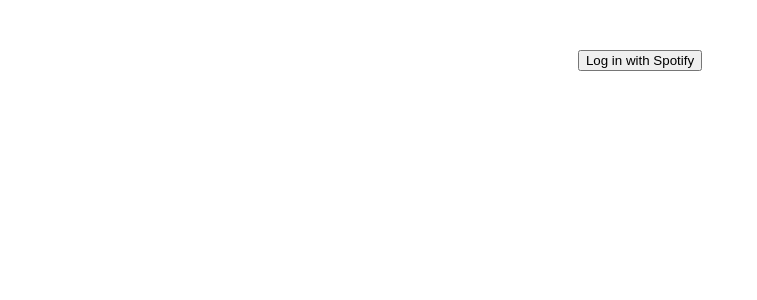
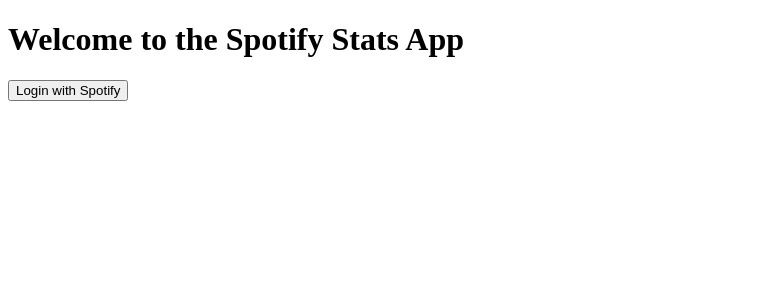
Before and after one commit to erikjohns/331-final-project, a Next.js app: page / in a window 1280 px wide. Shown: the top 300 px of the page, without its empty margins (0-757 px from the left). Built offline with nearby package versions, Linux system fonts and the light colour scheme.

Commit message:
Login Page

```diff
--- a/src/app/page.js
+++ b/src/app/page.js
@@ -1,40 +1,10 @@
-'use client';
-
-import { useEffect, useState } from 'react';
-import { useRouter } from 'next/navigation'; // Updated import for App Router
+import LoginButton from '@/components/LoginButton';
 
 export default function Home() {
-    const [isLoggedIn, setIsLoggedIn] = useState(false);
-    const router = useRouter(); // Using useRouter from 'next/navigation'
-
-    // Check if the user is logged in by looking for the access token in localStorage
-    useEffect(() => {
-        if (typeof window !== 'undefined') { // Ensure this runs only on the client side
-            const token = localStorage.getItem('spotifyAccessToken');
-            if (token) {
-                setIsLoggedIn(true);
-            }
-        }
-    }, []);
-
-    // Handle user logout
-    const handleLogout = () => {
-        localStorage.removeItem('spotifyAccessToken');
-        setIsLoggedIn(false);
-    };
-
     return (
-        <div style={{ textAlign: 'center', marginTop: '50px' }}>
-            {isLoggedIn ? (
-                <>
-                    <h1>Welcome to Your Spotify Dashboard</h1>
-                    <button onClick={handleLogout}>Log Out</button>
-                </>
-            ) : (
-                <button onClick={() => router.push('/login')}>
-                    Log in with Spotify
-                </button>
-            )}
-        </div>
+        <main>
+            <h1>Welcome to the Spotify Stats App</h1>
+            <LoginButton />
+        </main>
     );
 }
--- /dev/null
+++ b/src/components/LoginButton.js
@@ -0,0 +1,9 @@
+import Link from 'next/link';
+
+export default function LoginButton() {
+    return (
+        <Link href="/api/login">
+            <button>Login with Spotify</button>
+        </Link>
+    );
+}
```
